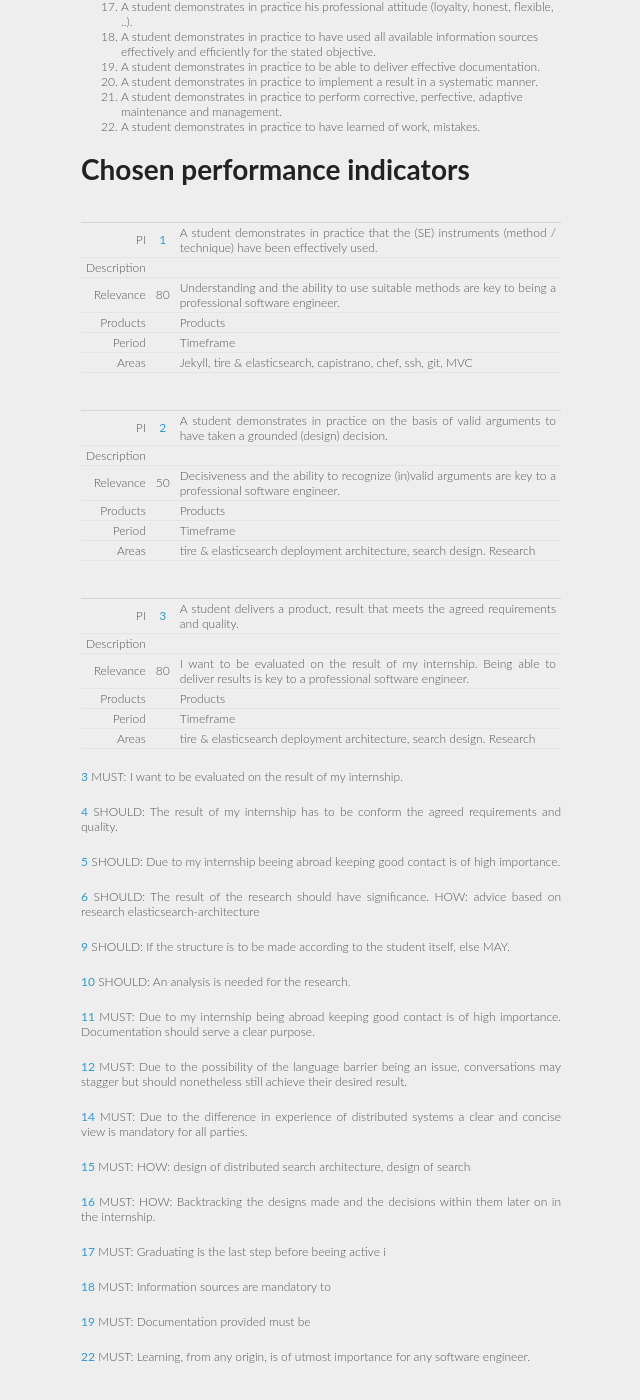
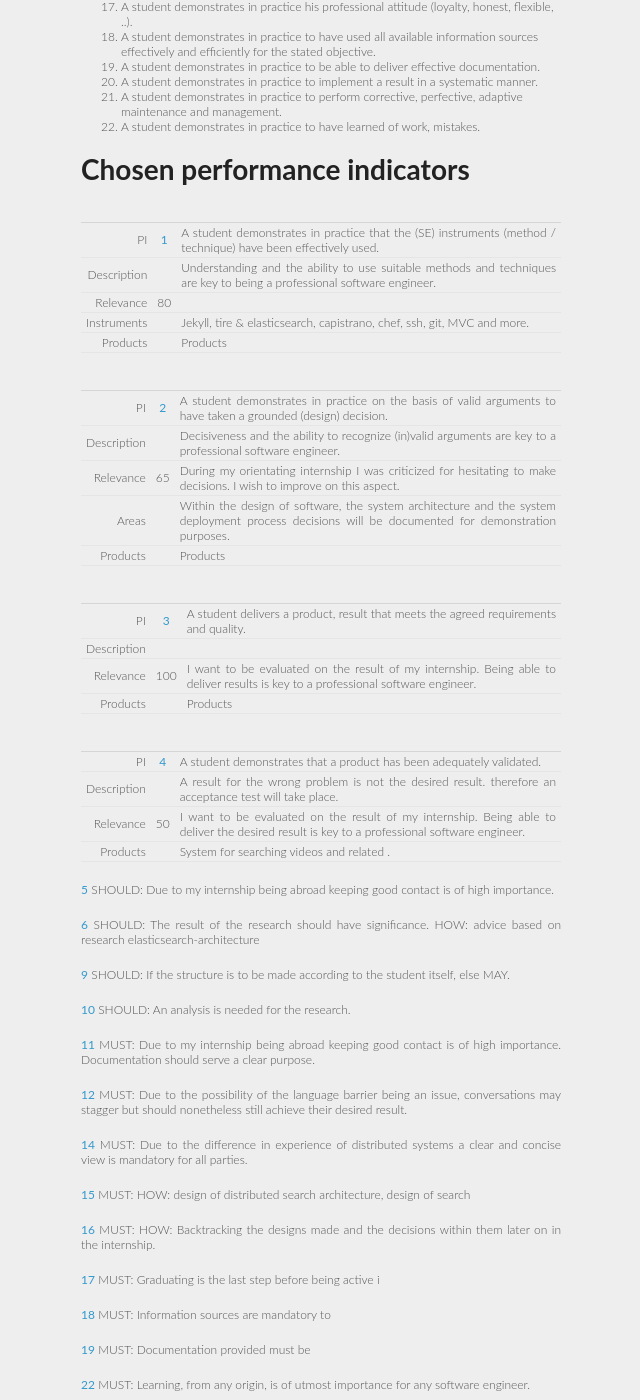
Before and after one commit to xeago/gradblog, a Jekyll site: the page built from graduation/performance-plan.md, in a window 1280 px wide and 1400 px high, scrolled down 665 px. Shown: the whole window, without its empty margins (319-959 px from the left). Built offline with Jekyll 4.4.1, drawn with Linux system fonts in a browser that asks for light colours; Markdown is read by kramdown in place of the engine named in the settings.

Commit message:
First 4 PIs done

```diff
--- a/graduation/performance-plan.md
+++ b/graduation/performance-plan.md
@@ -39,40 +39,37 @@ This listing is freely translated by the author. When in doubt or in event of co
   |         |
 -:|:-------:|-----------|
 PI          | [1][PI01] | A student demonstrates in practice that the (SE) instruments (method / technique) have been effectively used.
-Description |           |
-Relevance   | 80        | Understanding and the ability to use suitable methods are key to being a professional software engineer.
+Description |           | Understanding and the ability to use suitable methods and techniques are key to being a professional software engineer.
+Relevance   | 80        |
+Instruments |           | Jekyll, tire & elasticsearch, capistrano, chef, ssh, git, MVC and more.
 Products    |           | Products
-Period      |           | Timeframe
-Areas       |           | Jekyll, tire & elasticsearch, capistrano, chef, ssh, git, MVC
-
-
 
   |         |
 -:|:-------:|-----------|
 PI          | [2][PI02] | A student demonstrates in practice on the basis of valid arguments to have taken a grounded (design) decision.
-Description |           |
-Relevance   | 50        | Decisiveness and the ability to recognize (in)valid arguments are key to a professional software engineer.
+Description |           | Decisiveness and the ability to recognize (in)valid arguments are key to a professional software engineer.
+Relevance   | 65        | During my orientating internship I was criticized for hesitating to make decisions. I wish to improve on this aspect.
+Areas       |           | Within the design of software, the system architecture and the system deployment process decisions will be documented for demonstration purposes.
 Products    |           | Products
-Period      |           | Timeframe
-Areas       |           | tire & elasticsearch deployment architecture, search design. Research
 
   |         |
 -:|:-------:|-----------|
 PI          | [3][PI03] | A student delivers a product, result that meets the agreed requirements and quality.
 Description |           |
-Relevance   | 80        | I want to be evaluated on the result of my internship. Being able to deliver results is key to a professional software engineer.
+Relevance   | 100       | I want to be evaluated on the result of my internship. Being able to deliver results is key to a professional software engineer.
 Products    |           | Products
-Period      |           | Timeframe
-Areas       |           | tire & elasticsearch deployment architecture, search design. Research
 
-[3][PI03]
-    MUST:   I want to be evaluated on the result of my internship.
 
-[4][PI04]
-    SHOULD: The result of my internship has to be conform the agreed requirements and quality.
+  |         |
+-:|:-------:|-----------|
+PI          | [4][PI04] | A student demonstrates that a product has been adequately validated.
+Description |           | A result for the wrong problem is not the desired result. therefore an acceptance test will take place.
+Relevance   | 50        | I want to be evaluated on the result of my internship. Being able to deliver the desired result is key to a professional software engineer.
+Products    |           | System for searching videos and related .
+
 
 [5][PI05]
-    SHOULD: Due to my internship beeing abroad keeping good contact is of high importance.
+    SHOULD: Due to my internship being abroad keeping good contact is of high importance.
 
 [6][PI06]
     SHOULD: The result of the research should have significance.
@@ -102,7 +99,7 @@ Areas       |           | tire & elasticsearch deployment architecture, search d
     HOW:    Backtracking the designs made and the decisions within them later on in the internship.
 
 [17][PI17]
-    MUST:   Graduating is the last step before beeing active i
+    MUST:   Graduating is the last step before being active i
 
 [18][PI18]
     MUST:   Information sources are mandatory to
```
